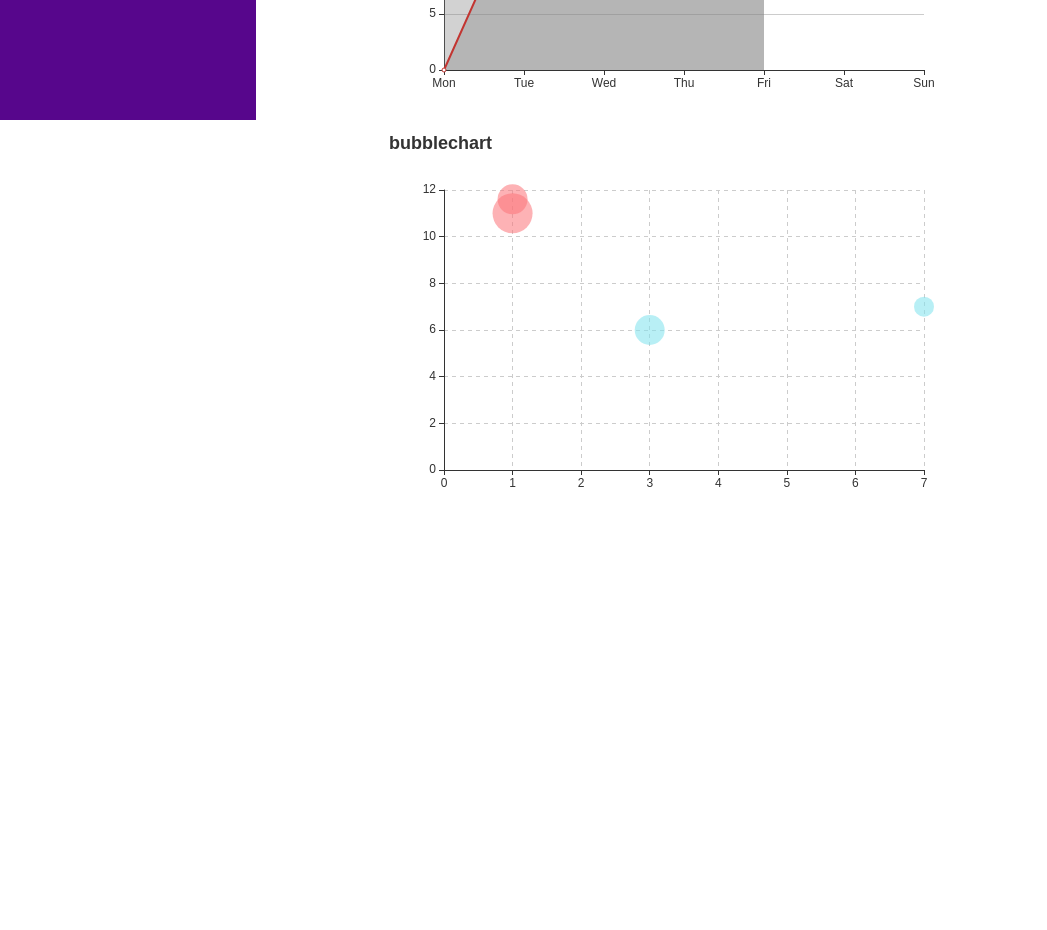
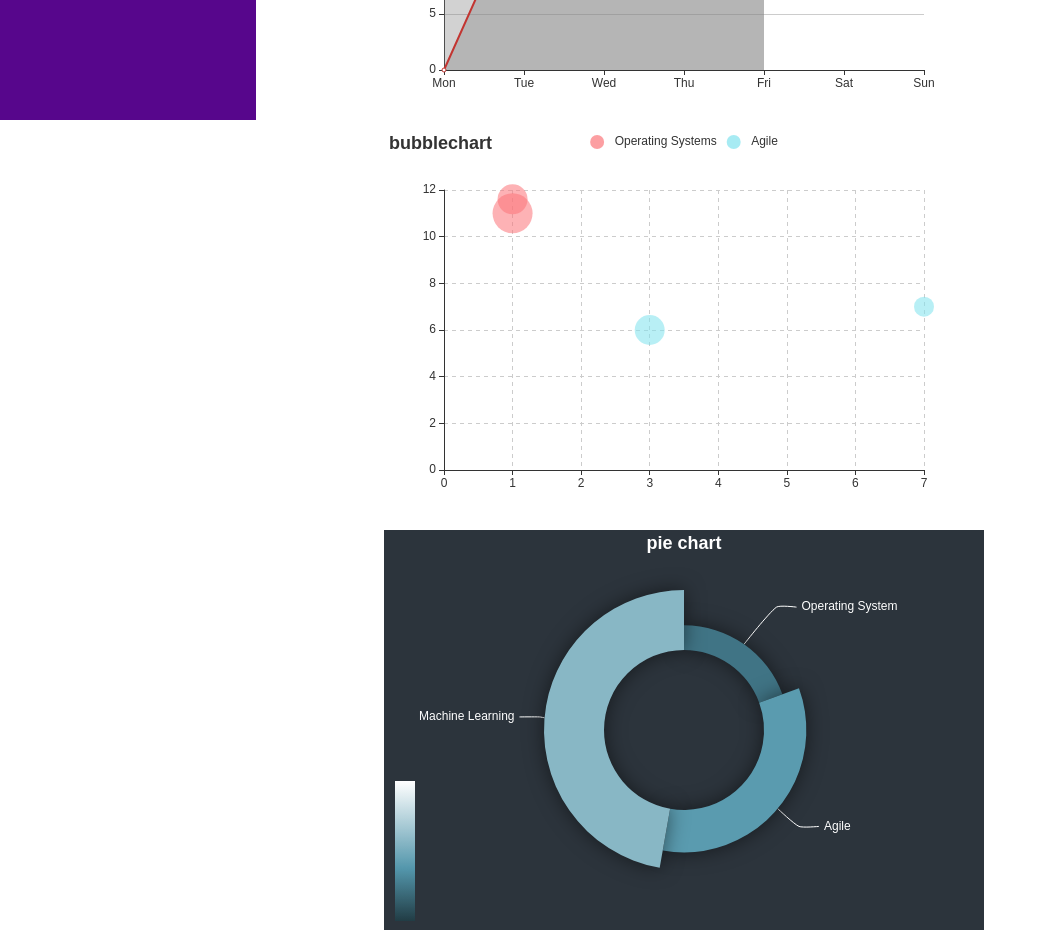
Before and after one commit to software-assignments-spring2021/spring-2019-organizer, a React (Create React App) app in the folder client/: page /analysis in a window 1280 px wide. Shown: the part 840-1770 px from the top of the page, without its empty margins (0-1047 px from the left). Before the commit the page ends 1370 px from the top, so only its background shows below. Built offline with nearby package versions, Linux system fonts and the light colour scheme.

Commit message:
finishing pie chart

```diff
--- a/client/src/components/AnalysisFig/Barchart.jsx
+++ b/client/src/components/AnalysisFig/Barchart.jsx
@@ -5,6 +5,7 @@ const echarts = require('echarts/lib/echarts');
 require('echarts/lib/component/tooltip');
 require('echarts/lib/component/title');
 require('echarts/lib/chart/bar');
+require('echarts/lib/component/legend');
 
 const barStyle = {
     left: '30%',
@@ -34,6 +35,9 @@ class Barchart extends React.Component{
                 text: name
             },
             tooltip: {},
+            legend: {
+                data: ['time']
+            },
             xAxis: {
                 data: xdata
             },
--- a/client/src/components/AnalysisFig/BubbleChart.jsx
+++ b/client/src/components/AnalysisFig/BubbleChart.jsx
@@ -5,7 +5,7 @@ const echarts = require('echarts/lib/echarts');
 require('echarts/lib/component/tooltip');
 require('echarts/lib/component/title');
 require('echarts/lib/chart/scatter');
-
+require('echarts/lib/component/legend');
 
 class BubbleObject {
     constructor(name, data, itemStyle) {
@@ -64,9 +64,7 @@ class BubbleChart extends React.Component{
             title: {
                 text: name
             },
-            //temporarily not working
             legend: {
-                right: 10,
                 data: mylegend
             },
             tooltip: {},
--- a/client/src/components/AnalysisFig/PieChart.jsx
+++ b/client/src/components/AnalysisFig/PieChart.jsx
@@ -4,7 +4,11 @@ const echarts = require('echarts/lib/echarts');
 //require echarts component
 require('echarts/lib/component/tooltip');
 require('echarts/lib/component/title');
+require('echarts/lib/component/visualMap');
+require('echarts/lib/component/legend/LegendModel');
 require('echarts/lib/chart/pie');
+require('echarts/lib/chart/pie/labelLayout');
+require('echarts/lib/chart/helper/labelHelper');
 
 //simple style
 const piestyle = {
@@ -15,8 +19,9 @@ const piestyle = {
     height: '400px'
 }
 
+
 //a line chart component to analyze the students predicted time vs. actual time
-class LineChart extends React.Component{
+class PieChart extends React.Component{
     constructor(props) {
         super(props);
         this.drawChart = this.drawChart.bind(this);
@@ -27,32 +32,71 @@ class LineChart extends React.Component{
     }
 
     drawChart = function() {
-        let myChart = echarts.init(document.querySelector('.linediv'));
-        const predTime = this.props.predTime;
-        const actualTime = this.props.actualTime;
+        let myChart = echarts.init(document.querySelector('.piediv'));
+        //sort the hours predicted from smallest to biggest
+        const mydata = this.props.data.sort((a, b) => {
+            return a.value - b.value;
+        });
+        const myname = this.props.name;
         myChart.setOption({
-            xAxis: {
-                type: 'category',
-                boundaryGap: false,
-                //show only a recent week's data
-                data: ['Mon', 'Tue', 'Wed', 'Thu', 'Fri', 'Sat', 'Sun']
+            backgroundColor: '#2c343c',
+            title: {
+                text: myname,
+                left: 'center',
+                textStyle: {
+                    color: 'rgb(255, 255, 255)'
+                } //not working currently
             },
-            yAxis: {
-                type: 'value'
-            },
+            tooltip: {},
+            visualMap: [{
+                min: 0,
+                max: 30,
+                left: '1%',
+                bottom: '1%',
+                inRange: {
+                    colorLightness: [0.2, 1],
+                },
+                outOfRange: {
+                    color: ['rgb(244, 78, 66)']
+                },
+                controller: {
+                    inRange: {
+                        color: ['#75abbc']
+                    },
+                    outOfRange: {
+                        color: ['rgb(244, 78, 66)']
+                    }
+                }
+            }],
             series: [{
-                data: predTime,
-                type: 'line',
-                areaStyle: {
-                    color: 'rgba(128, 128, 128, 0.5)'
-                }
-            },
-            {
-                data: actualTime,
-                type: 'line',
-                areaStyle: {
-                    color: 'rgba(128, 128, 128, 0.5)'
-                }
+                type: 'pie',
+                radius: ['40%', '70%'],
+                data: mydata,
+                roseType: 'radius',
+                itemStyle: {
+                    normal: {
+                        color: '#75abbc',
+                        shadowBlur: 20,
+                        shadowColor: 'rgba(0, 0, 0, 0.5)'
+                    }
+                },
+                label: {
+                    normal: {
+                        textStyle: {
+                            color: 'rgb(255, 255, 255)'
+                        }
+                    }
+                },
+                labelLine: {
+                    normal: {
+                        lineStyle: {
+                            color: 'rgb(255, 255, 255)'
+                        },
+                        smooth: 0.2,
+                        length: 10,
+                        length2: 20
+                    }
+                },
             }]
         });
     }
@@ -64,4 +108,4 @@ class LineChart extends React.Component{
     }
 }
 
-export default LineChart;
+export default PieChart;
--- a/client/src/components/Figures.jsx
+++ b/client/src/components/Figures.jsx
@@ -1,8 +1,15 @@
 import Barchart from './AnalysisFig/Barchart';
 import LineChart from './AnalysisFig/LineChart';
 import BubbleChart from './AnalysisFig/BubbleChart';
+import PieChart from './AnalysisFig/PieChart';
 import React, { Component } from 'react';
 
+//sample test data:
+const piedata = [
+  {name: 'Agile', value: 12},//value in hour
+  {name: 'Operating System', value: 7},
+  {name: 'Machine Learning', value: 17}
+]
 
 //testing data
 const mydata = [
@@ -25,6 +32,7 @@ const mydata = [
         <LineChart predTime={[0, 16, 19, 14, 15]}
             actualTime={[20, 21, 11, 18, 20]}/>
         <BubbleChart courses={mycourses} data={mydata} name='bubblechart'/>
+        <PieChart name='pie chart' data={piedata}/>
         </div>
       );
     }
```
